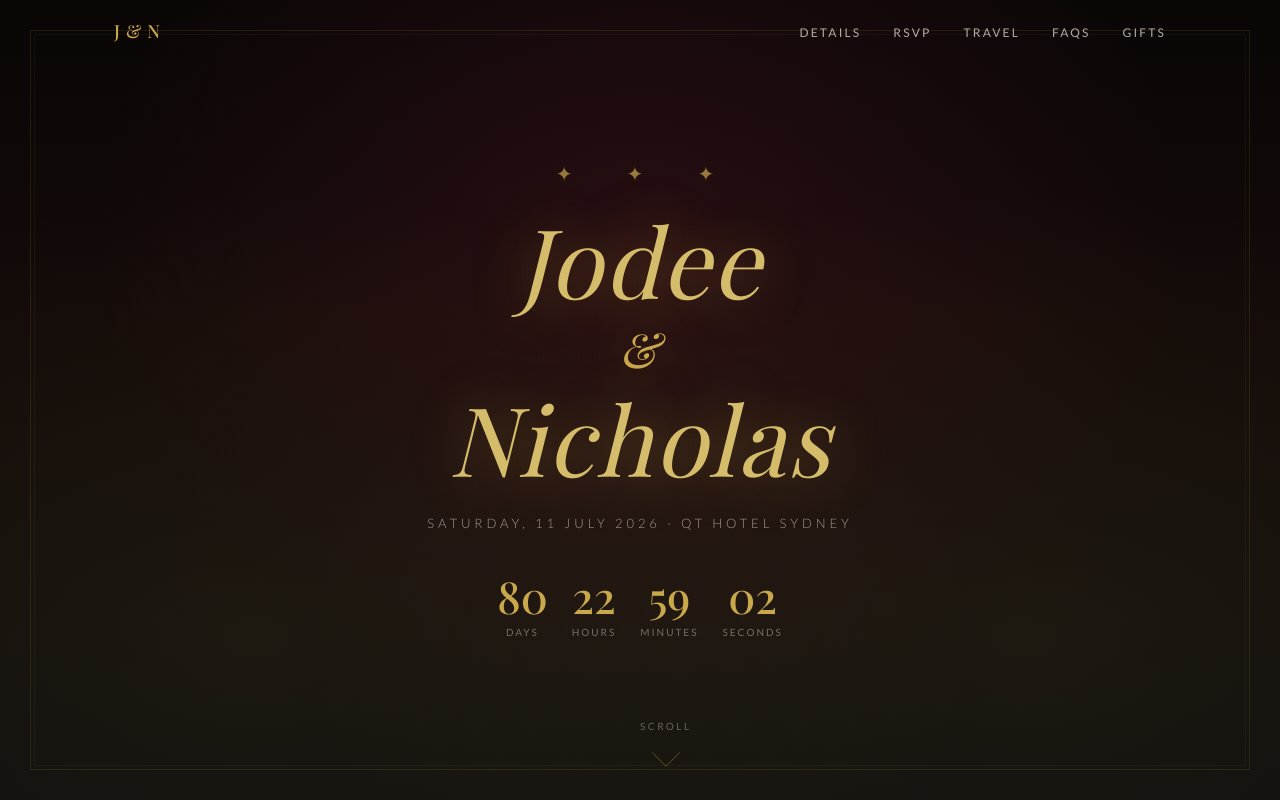
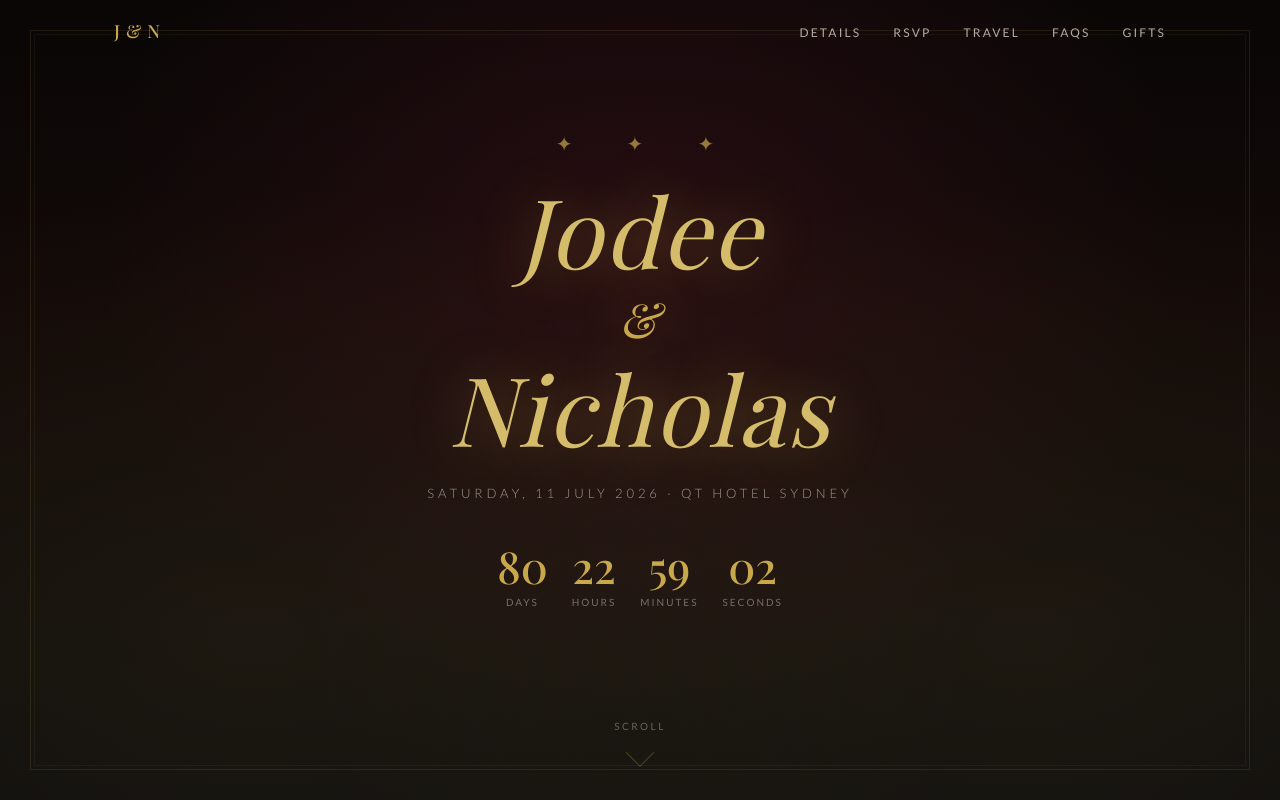
Before and after one commit to NickD135/Wedding-Invite, a website: page index.html in a window 1280 px wide. Shown: the top 800 px of the page. Drawn offline with nearby package versions, Linux system fonts and the light colour scheme; a web font is replaced by a local one.

Commit message:
Fix scroll cue — centre arrow and prevent overlap with countdown
Use flexbox centering instead of left/transform to avoid letter-spacing
offset. Add bottom padding to hero content so countdown clears the
scroll cue on all viewports.

Co-Authored-By: Claude Opus 4.6 (1M context) <noreply@anthropic.com>

```diff
--- a/index.html
+++ b/index.html
@@ -232,7 +232,7 @@ button { font-family: inherit; cursor: pointer; }
   position: relative;
   z-index: 3;
   text-align: center;
-  padding: 40px 24px;
+  padding: 40px 24px 100px;
   opacity: 0;
   animation: fadeIn 1.5s ease 0.3s forwards;
 }
@@ -306,11 +306,12 @@ button { font-family: inherit; cursor: pointer; }
 .scroll-cue {
   position: absolute;
   bottom: 32px;
-  left: 50%;
-  transform: translateX(-50%);
+  left: 0;
+  right: 0;
   z-index: 4;
-  text-align: center;
-  animation: float 2.5s ease-in-out infinite;
+  display: flex;
+  flex-direction: column;
+  align-items: center;
   opacity: 0;
   animation: float 2.5s ease-in-out infinite, fadeIn 1s ease 1s forwards;
 }
@@ -329,7 +330,6 @@ button { font-family: inherit; cursor: pointer; }
   border-right: 1.5px solid var(--gold-muted);
   border-bottom: 1.5px solid var(--gold-muted);
   transform: rotate(45deg);
-  margin: 0 auto;
 }
 
 /* ═══════════════════════════════════════════════════════
```
